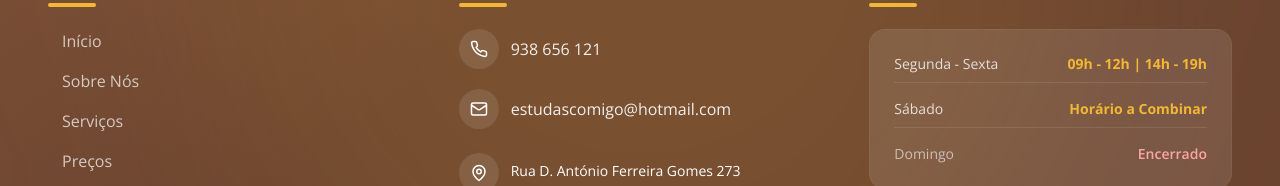
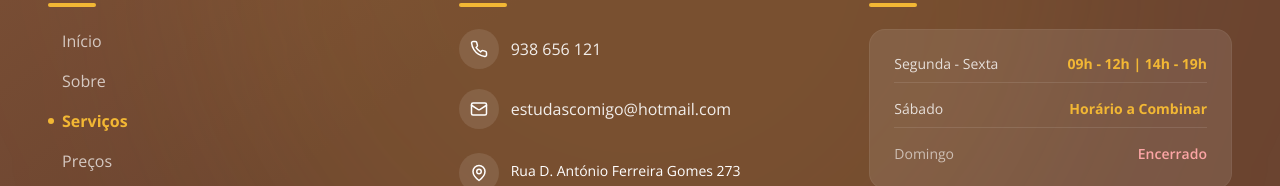
Before and after one commit to GJCMarques/estudas-comigo, a plain HTML site: page servicos/index.html in a window 1280 px wide. Shown: the part 6800-6986 px from the top of the page. Drawn offline with nearby package versions, Linux system fonts and the light colour scheme; a web font is replaced by a local one.

Commit message:
Update index.html

```diff
--- a/servicos/index.html
+++ b/servicos/index.html
@@ -693,11 +693,11 @@
             </a>
             <a href="/sobre" class="group flex items-center justify-center md:justify-start gap-2 text-white/70 hover:text-white transition-colors">
               <span class="w-1.5 h-1.5 rounded-full bg-secondary opacity-0 group-hover:opacity-100 transition-opacity"></span>
-              <span class="relative">Sobre Nós<span class="absolute bottom-0 left-0 w-0 h-px bg-secondary transition-all duration-300 group-hover:w-full"></span></span>
+              <span class="relative">Sobre<span class="absolute bottom-0 left-0 w-0 h-px bg-secondary transition-all duration-300 group-hover:w-full"></span></span>
             </a>
-            <a href="/servicos" class="group flex items-center justify-center md:justify-start gap-2 text-white/70 hover:text-white transition-colors">
-               <span class="w-1.5 h-1.5 rounded-full bg-secondary opacity-0 group-hover:opacity-100 transition-opacity"></span>
-              <span class="relative">Serviços<span class="absolute bottom-0 left-0 w-0 h-px bg-secondary transition-all duration-300 group-hover:w-full"></span></span>
+            <a href="/servicos" class="group flex items-center justify-center md:justify-start gap-2 font-bold text-secondary hover:text-white transition-colors">
+               <span class="w-1.5 h-1.5 rounded-full bg-secondary opacity-100"></span>
+               Serviços
             </a>
             <a href="/precos" class="group flex items-center justify-center md:justify-start gap-2 text-white/70 hover:text-white transition-colors">
                <span class="w-1.5 h-1.5 rounded-full bg-secondary opacity-0 group-hover:opacity-100 transition-opacity"></span>
```
